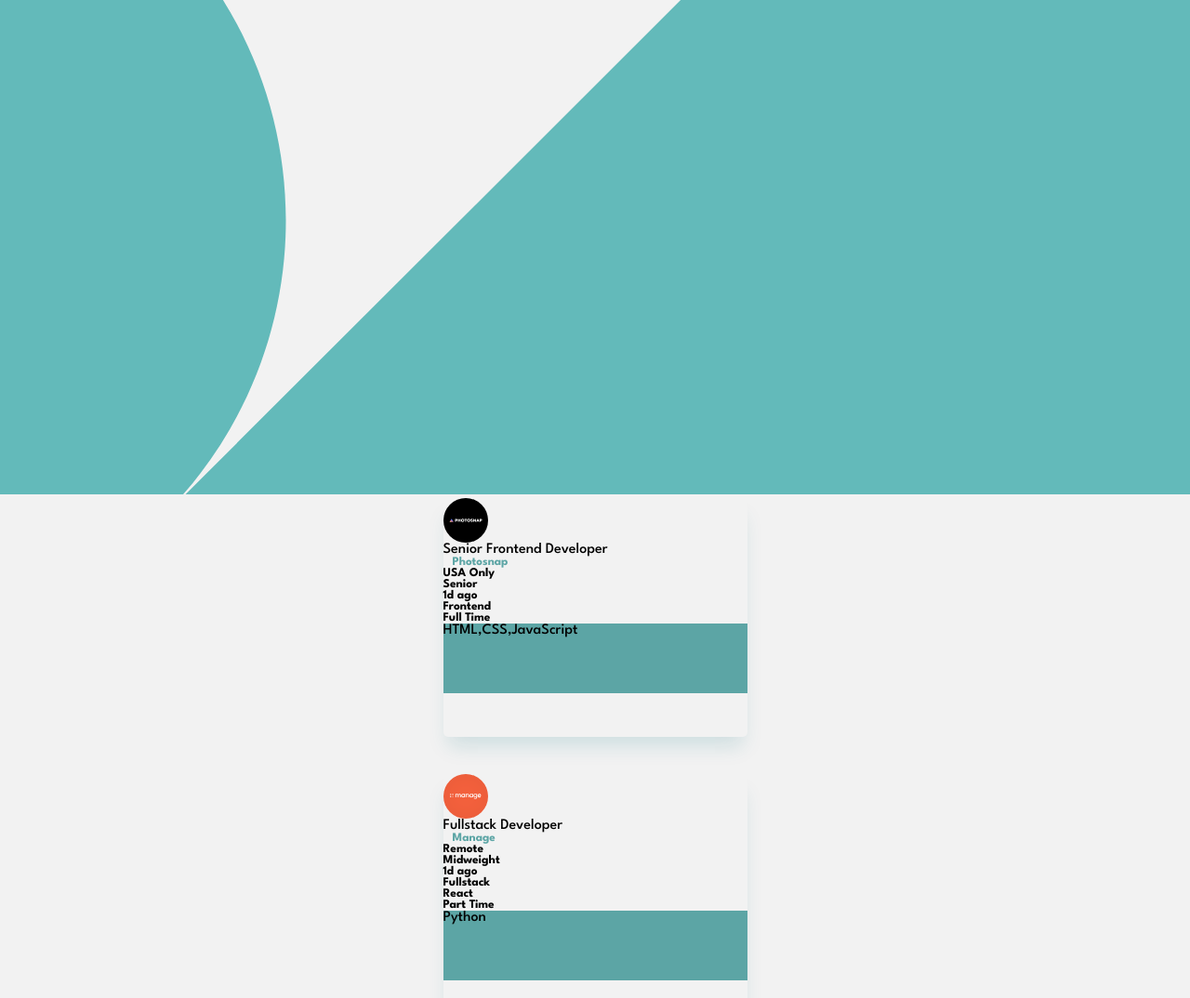
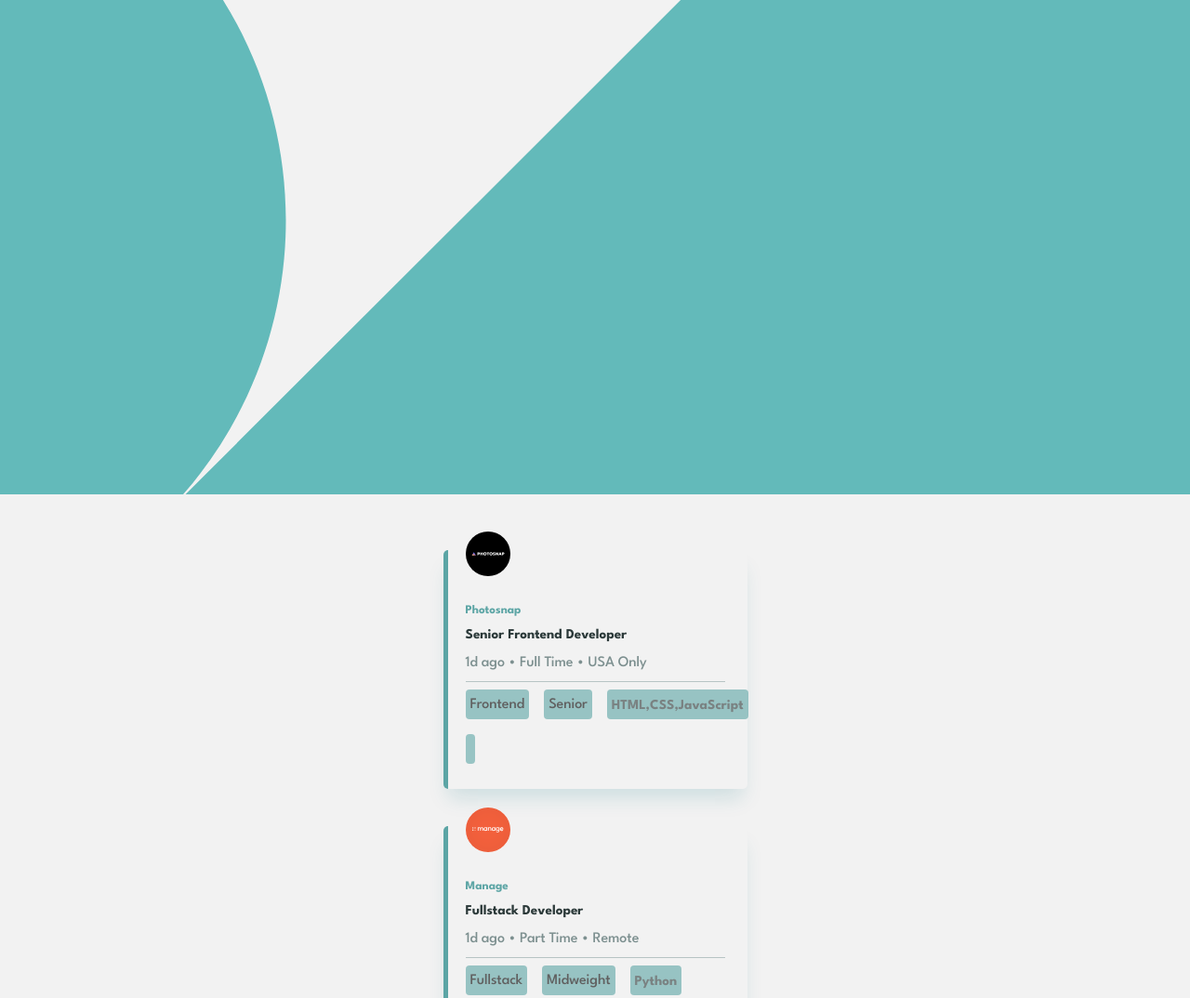
Before and after one commit to sttttack/static-job-listings-master, a plain HTML site: page index.html in a window 1280 px wide. Shown: the top 1074 px of the page at 93% size. Drawn offline with Linux system fonts and the light colour scheme.

Commit message:
several changes have been made

```diff
--- a/index.html
+++ b/index.html
@@ -1,25 +1,36 @@
 <!DOCTYPE html>
 <html lang="en">
   <head>
-  <meta charset="UTF-8">
-  <meta name="viewport" content="width=device-width, initial-scale=1.0"> <!-- displays site properly based on user's device -->
+    <meta charset="UTF-8" />
+    <meta name="viewport" content="width=device-width, initial-scale=1.0" />
+    <!-- displays site properly based on user's device -->
 
-  <link rel="icon" type="image/png" sizes="32x32" href="./images/favicon-32x32.png">
-  <link rel="stylesheet" href="styles.css">
-  <link rel="preconnect" href="https://fonts.googleapis.com">
-  <link rel="preconnect" href="https://fonts.gstatic.com" crossorigin>
-  <link href="https://fonts.googleapis.com/css2?family=League+Spartan:wght@500;700&display=swap" rel="stylesheet">
+    <link
+      rel="icon"
+      type="image/png"
+      sizes="32x32"
+      href="./images/favicon-32x32.png"
+    />
+    <link rel="stylesheet" href="styles.css" />
+    <link rel="preconnect" href="https://fonts.googleapis.com" />
+    <link rel="preconnect" href="https://fonts.gstatic.com" crossorigin />
+    <link
+      href="https://fonts.googleapis.com/css2?family=League+Spartan:wght@500;700&display=swap"
+      rel="stylesheet"
+    />
     <title>Job Listings</title>
+  </head>
 
-</head>
   <body>
-
     <header>
-  <img src="./images/bg-header-mobile.svg" id="header">
+      <img src="./images/bg-header-mobile.svg" id="header" />
     </header>
 
     <div id="main">
+
     </div>
+    <!-- <div id="small_boxes"></div> -->
+
 
     <script src="main.js"></script>
   </body>
--- a/main.js
+++ b/main.js
@@ -1,26 +1,48 @@
 "use strict";
 
-var array = fetch('./data.json')
-    .then(response => response.json())
-    .then(data => {
-        console.log(data);
+fetch("./data.json")
+  .then((response) => response.json())
+  .then((data) => {
+    console.log(data);
 
-        for (var i = 0; i < data.length; i ++) {
 
-            document.querySelector('#main').innerHTML += `<div class="box">
-            <img id="love" src="${data[i].logo}">
-            <p>${data[i].position}</p>
-            <h6>${data[i].company}</h6>
-            <h5>${data[i].location}</h5>
-            <h5>${data[i].level}</h5>
-            <h5>${data[i].postedAt}</h5>
-            <h5>${data[i].role}</h5>
-            <h5>${data[i].tools}</h5>
-            <h5>${data[i].contract}</h5>
-            <div id="tools">${data[i].languages}</div>
-            </div>
-             `
+
+    for (var i = 0; i < data.length; i++) {
+
+        const p = document.createElement("h1");
+        document.body.appendChild(p);
+
+
+        if (data[i].new === true) {
+            console.log('its true')
+        } else {
+            console.log('it is not true');
         }
 
+        // if (data[i].tools.length === 0 ) {
+        //     console.log( document.querySelector('#small_boxes'))
+        //     document.querySelector('#small_boxes').style.display = "none"
+        // } else {
+        //     document.querySelector('#small_boxes').style.display = "block"
+        // }
 
-    })
+
+      document.querySelector("#main").innerHTML += `<div class="box">
+            <img id="profile" src="${data[i].logo}">
+            <h6>${data[i].company}</h6>
+            <p>${data[i].position}</p>
+            <h5 id="small"> ${data[i].postedAt} &#x2022 ${data[i].contract} &#x2022 ${data[i].location}</h5>
+
+            <div id="hr"></div>
+            <div id="tools">
+            <div id="small_boxes"><h5>${data[i].role}</h5></div>
+            <div id="small_boxes"><h5>${data[i].level}</h5></div>
+            <div id="small_boxes"><p id="languages">${data[i].languages}</p></div>
+
+            <div id="small_boxes"><h5>${data[i].tools}</h5></div>
+
+            </div>
+            </div>
+             `;
+    }
+  });
--- a/styles.css
+++ b/styles.css
@@ -5,46 +5,122 @@
 }
 
 html {
-    font-family: 'League Spartan';
+  font-family: "League Spartan";
 }
 
 body {
-    display: flex;
-    justify-content: center;
-    flex-direction: column;
-    align-items: center;
-    background-color: #F2F2F2;
+  background-color: #f2f2f2;
 }
 
 #header {
   width: 100vw;
 }
 
-.box  {
+#main {
   display: flex;
   flex-direction: column;
+  justify-content: space-around;
+  align-items: center;
+}
+
+.box {
+  display: flex;
+  flex-direction: column;
+  justify-content: space-around;
   width: 327px;
   height: 257px;
   box-shadow: 0px 15px 20px -5px rgba(13, 113, 130, 0.15);
   border-radius: 5px;
   margin-bottom: 40px;
+  padding-left: 19px;
+}
+
+.box:nth-of-type(1) {
+  margin-top: 56px;
+  border-left: 5px #5ca5a5 solid;
+}
+
+.box:nth-of-type(2) {
+  border-left: 5px #5ca5a5 solid;
+}
+
+h5 {
+  font-family: "League Spartan";
+  font-style: normal;
+  font-weight: 500;
+  font-size: 16px;
+  line-height: 24px;
+  letter-spacing: -0.123077px;
+  color: black;
+}
+
+#tools {
+    width: 200px;
+    height: 80px;
+    display: grid;
+    grid-template-columns: auto auto auto;
+    gap: 16px;
+    margin-bottom: 24px;
+
+}
+
+#small {
+  font-weight: 500;
+  font-size: 16px;
+  line-height: 24px;
+  letter-spacing: -0.123077px;
+  color: #7c8f8f;
 }
 
 h6 {
   font-weight: 700;
   font-size: 13px;
   line-height: 12px;
-    color: #5CA5A5;
-    padding-left: 10px;
+  color: #5ca5a5;
 }
 
-#love {
+p {
+  font-weight: 700;
+  font-size: 15px;
+  line-height: 24px;
+  color: #2b3939;
+}
+
+#profile {
+  position: relative;
+  top: -24px;
   width: 48px;
   height: 48px;
 }
 
-#tools {
-    width: auto;
-    height: 75px;
-    background-color: #5CA5A5;
+#small_boxes {
+    display: ;
+    width: fit-content;
+    height: 32px;
+    padding: 5px;
+    background: #5CA5A5;
+    mix-blend-mode: normal;
+    border-radius: 4px;
+    opacity: 0.6;
 }
+
+.active {
+    width: 100px;
+    height: 10px;
+    background-color: black;
+}
+
+#hr {
+  width: 279px;
+  border-top: 1px #b7c4c4 solid;
+}
+
+#language {
+  font-family: "League Spartan";
+  font-style: normal;
+  font-weight: 700;
+  font-size: 16px;
+  line-height: 24px;
+  letter-spacing: -0.123077px;
+  color: #5ca5a5;
+}
```
Lines whose indentation alone changed are shown as unchanged.
